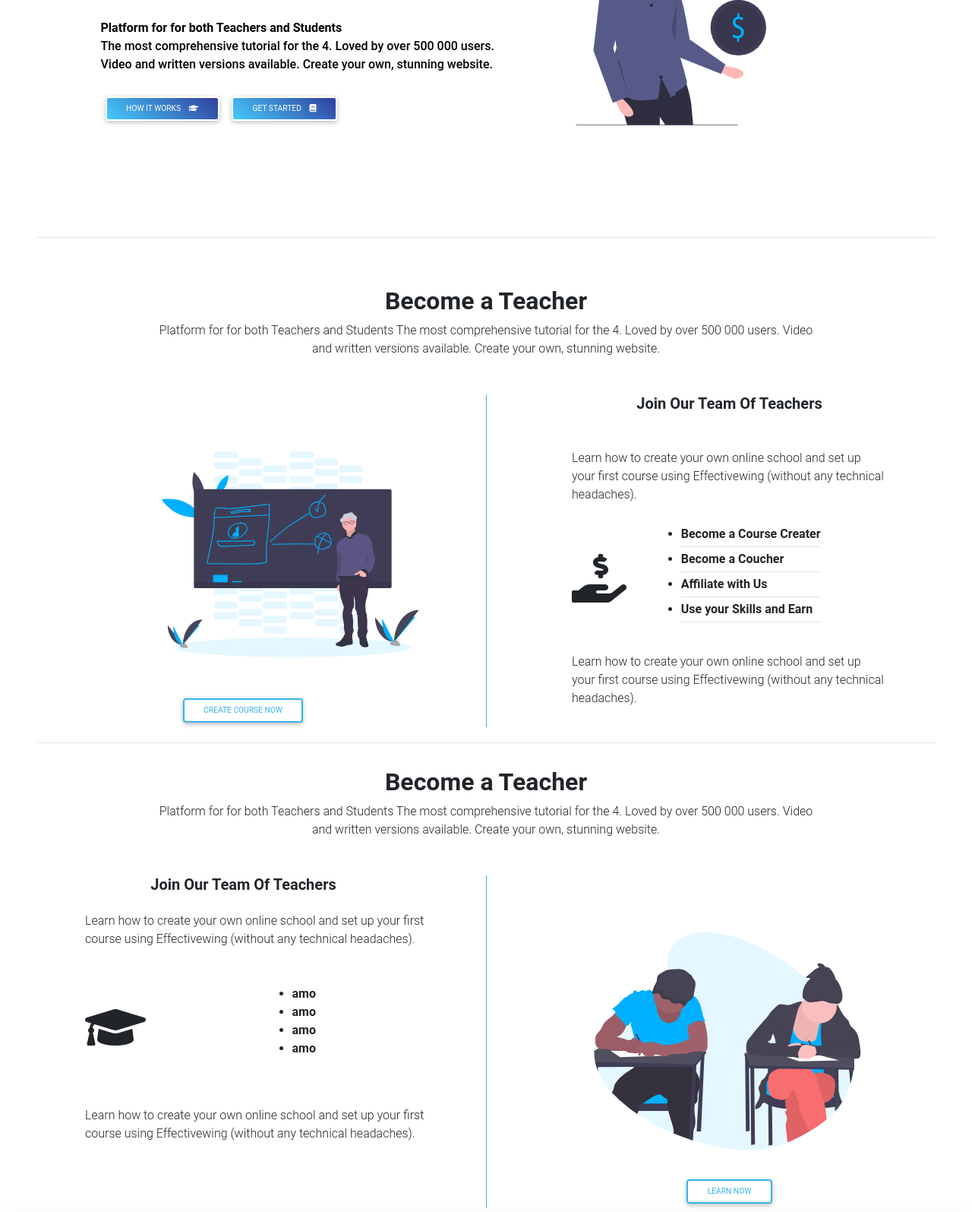
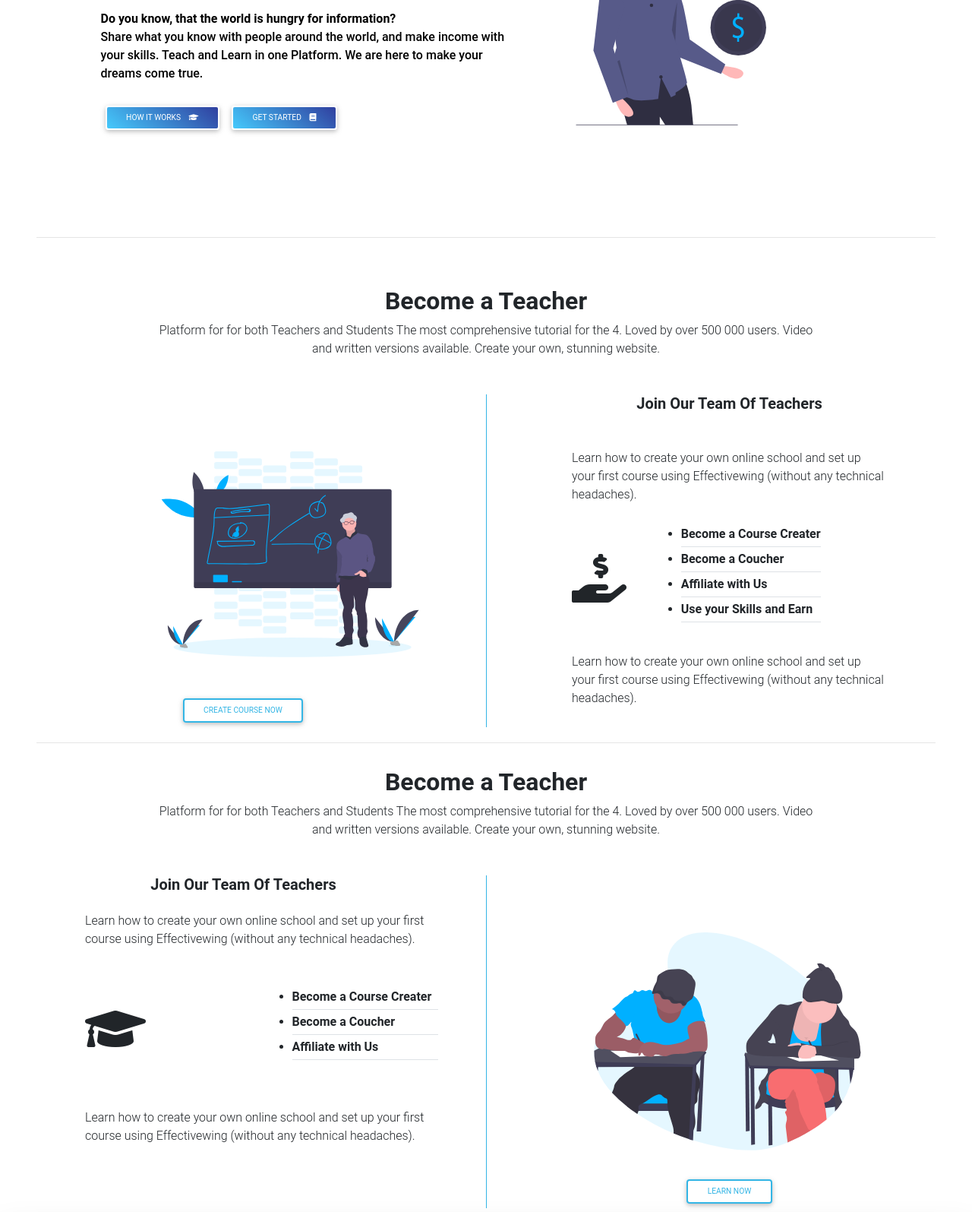
Before and after one commit to LawrenceAmo/effectivewing-landing-page, a plain HTML site: page index.html in a window 1280 px wide. Shown: the part 326-1921 px from the top of the page at 76% size. Drawn offline with nearby package versions, Linux system fonts and the light colour scheme.

Commit message:
update hero page

```diff
--- a/index.html
+++ b/index.html
@@ -14,7 +14,6 @@
 	<script type="text/javascript" src="https://cdnjs.cloudflare.com/ajax/libs/jquery/3.5.1/jquery.min.js"></script>
 	<script src="https://cdn.jsdelivr.net/npm/axios/dist/axios.min.js"></script>
 </head>
-
 <body>
 	<div id="app">
 		<nav class="navbar fixed-top navbar-expand-lg navbar-light bg-white scrolling-navbar shadow-none my-0"
@@ -103,12 +102,12 @@
 
 								<hr class="hr-light">
 
-								<strong class="font-weight-bold">Platform for for both Teachers and Students </strong>
+								<strong class="font-weight-bold">Do you know, that the world is hungry for information? </strong>
 								<p class="mb-4  d-md-block">
-									<strong>The most comprehensive tutorial for the 4. Loved by over 500 000 users.
-										Video and
-										written versions
-										available. Create your own, stunning website.</strong>
+									<strong>Share what you know with people around the world, and make income with your skills.
+										Teach and Learn in one Platform.
+										We are here to make your dreams come true.
+									</strong>
 								</p>
 
 								<a target="" href="" class="btn btn-sm btn-outline-white blue-gradient rounded"
@@ -130,7 +129,7 @@
 									<div class="carousel-inner">
 									  <div class="carousel-item active">
 
-										<svg id="bg_img" data-name="Layer 1" xmlns="http://www.w3.org/2000/svg" width="700"
+									<svg id="bg_img" data-name="Layer 1" xmlns="http://www.w3.org/2000/svg" width="700"
 									height="400" viewBox="0 0 1500 700">
 									<path
 										d="M540.08814,242.80569h-3.99878V133.26036a63.40185,63.40185,0,0,0-63.40179-63.40192H240.60083a63.40185,63.40185,0,0,0-63.402,63.40172V734.23457a63.40186,63.40186,0,0,0,63.40179,63.40192H472.68726a63.40186,63.40186,0,0,0,63.402-63.40167V320.78194h3.99884Z"
@@ -900,16 +899,12 @@
 
 									<i class="fas fa-graduation-cap fa-4x mx-auto my-auto"></i>
 
-
 									<span class="my-auto mr-auto font-weight-bold">
-										<ul class=" w-25">
-											<li>amo</li>
-											<li>amo</li>
-											<li>amo</li>
-											<li>amo</li>
-										</ul>
+										<ul class="w-100">
+											<li class="border-bottom py-1">Become a Course Creater </li>
+											<li class="border-bottom py-1 ">Become a Coucher</li>
+											<li class="border-bottom py-1 ">Affiliate with Us</li>										</ul>
 									</span>
-
 
 								</div>
 
```
